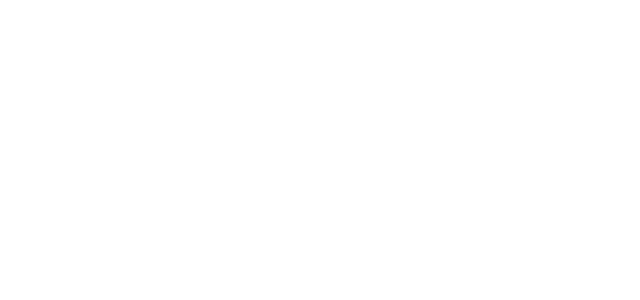
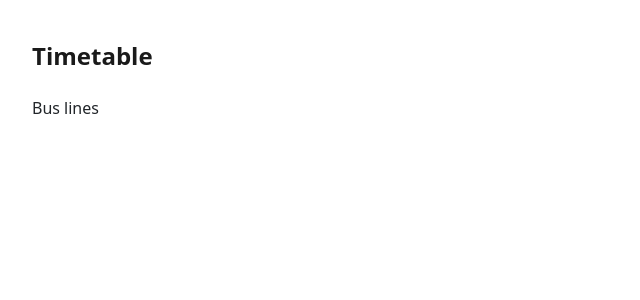
Before and after one commit to robert-grembowicz/vue-bus-stops, a Vue app: page / in a window 1280 px wide. Before the commit this address had no page. Shown: the top 300 px of the page, without its empty margins (0-640 px from the left). Built offline with nearby package versions, Linux system fonts and the light colour scheme.

Commit message:
routing and global styles

```diff
--- a/src/App.vue
+++ b/src/App.vue
@@ -1,3 +1,29 @@
+<script setup lang="ts">
+import { RouterView } from "vue-router";
+</script>
+
 <template>
-    <div></div>
+  <h1 class="fs-4 fw-semibold">Timetable</h1>
+  <RouterView />
 </template>
+
+<style lang="scss">
+$dark: #1a1a1a;
+$primary: #1952e1;
+$primary-dark: #2e3e6e;
+$grey: #9a9da4;
+$grey-dark: #33373c;
+
+body {
+  background: #f3f4f9;
+  font-family: Inter, sans-serif;
+  padding: 2.5rem 2rem;
+  min-height: 100dvh;
+
+  h1 {
+    margin-bottom: 1.5rem;
+    line-height: 2rem;
+    color: $dark;
+  }
+}
+</style>
--- a/src/router/index.ts
+++ b/src/router/index.ts
@@ -1,10 +1,21 @@
-import { createRouter, createWebHistory, RouteRecordRaw } from 'vue-router'
+import BusLinesView from "@/views/BusLinesView.vue";
+import StopsView from "@/views/StopsView.vue";
+import { createRouter, createWebHistory, RouteRecordRaw } from "vue-router";
 
-const routes: Array<RouteRecordRaw> = []
+const routes: Array<RouteRecordRaw> = [
+  {
+    path: "/",
+    component: BusLinesView,
+  },
+  {
+    path: "/stops",
+    component: StopsView,
+  },
+];
 
 const router = createRouter({
   history: createWebHistory(process.env.BASE_URL),
-  routes
-})
+  routes,
+});
 
-export default router
+export default router;
--- /dev/null
+++ b/src/views/BusLinesView.vue
@@ -0,0 +1,3 @@
+<template>
+    Bus lines
+</template>
--- /dev/null
+++ b/src/views/StopsView.vue
@@ -0,0 +1,5 @@
+<template>
+  <p>
+    <span>stops</span>
+  </p>
+</template>
```
